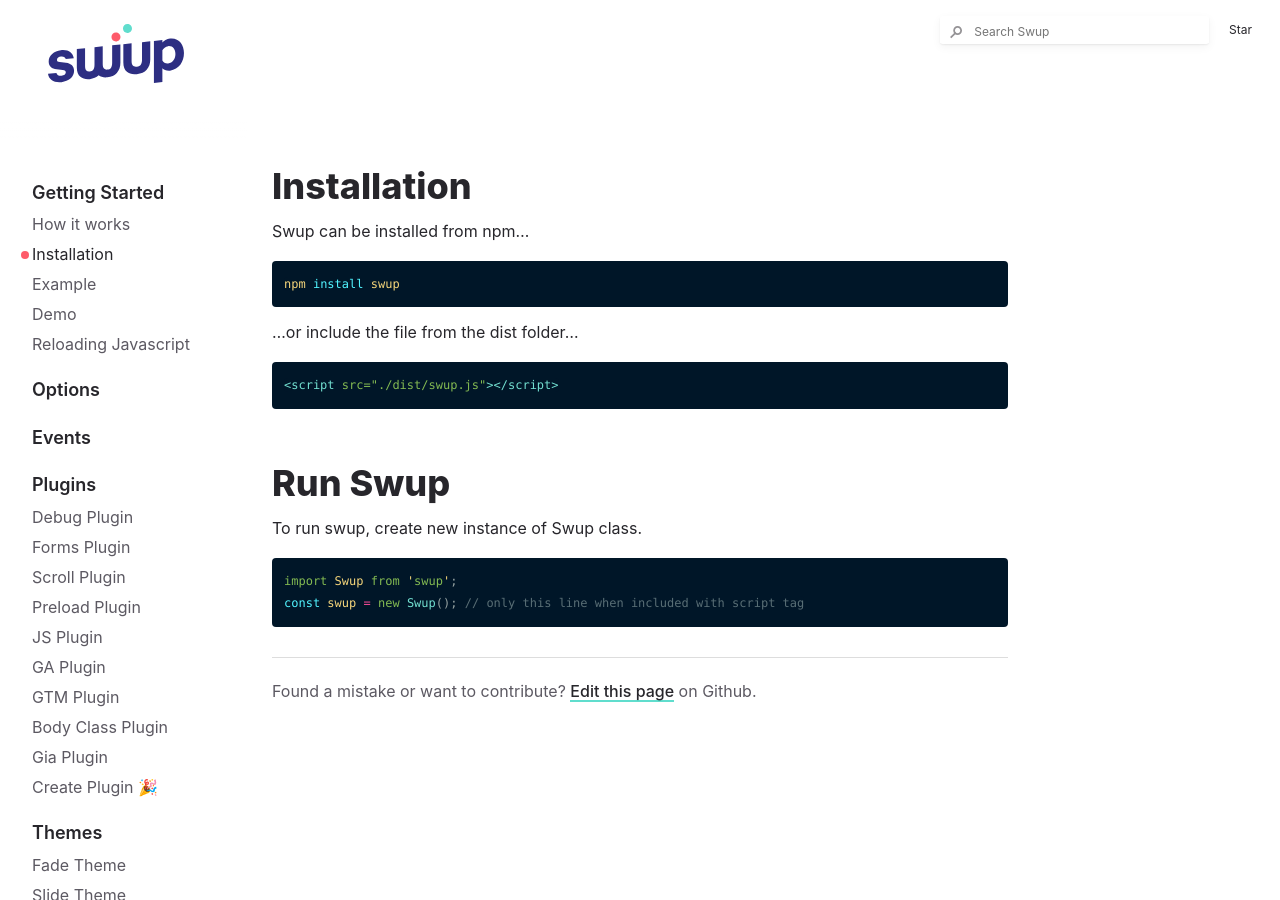
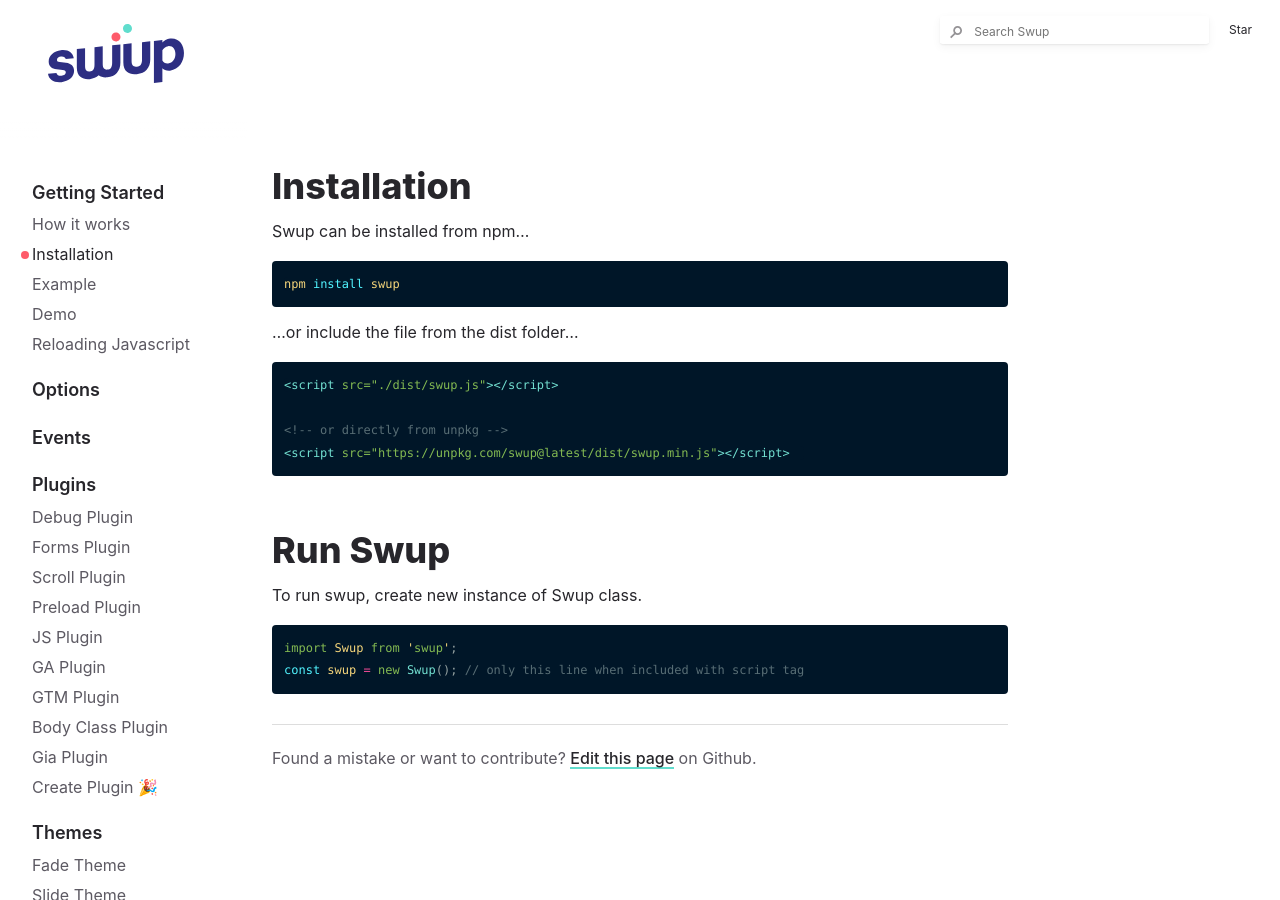
Before and after one commit to swup/docs, a Jekyll site: the page built from docs/getting-started/installation.md, in a window 1280 px wide. Built offline with Jekyll 4.4.1, drawn with Linux system fonts in a browser that asks for light colours; part of the change alters nothing that is shown.

Commit message:
content fix

````diff
--- a/docs/getting-started/installation.md
+++ b/docs/getting-started/installation.md
@@ -16,6 +16,9 @@ npm install swup
 
 ```html
 <script src="./dist/swup.js"></script>
+
+<!-- or directly from unpkg -->
+<script src="https://unpkg.com/swup@latest/dist/swup.min.js"></script>
 ```
 
 ## Run Swup
````
